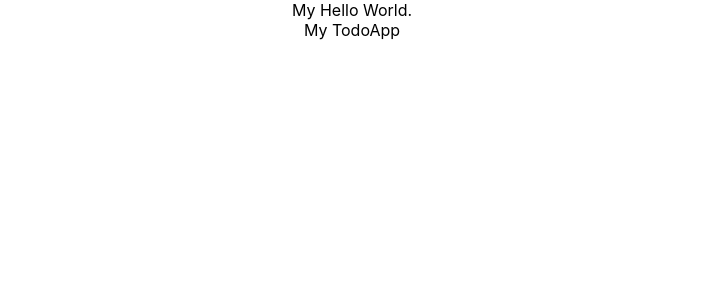
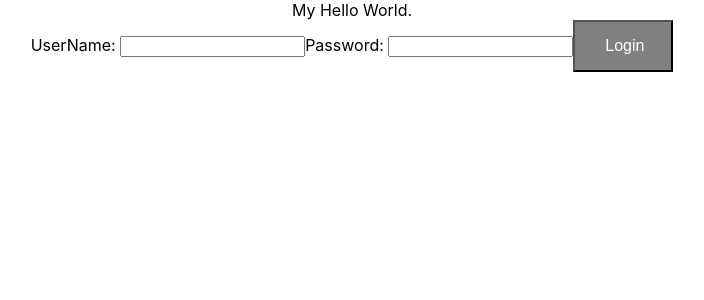
Before and after one commit to Neema93/ReactAndSpringBootApplication, a React (Create React App) app in the folder frontend/todo-app/: page / in a window 1280 px wide. Shown: the top 300 px of the page, without its empty margins (288-992 px from the left). Built offline with nearby package versions, Linux system fonts and the light colour scheme.

Commit message:
create Login page

```diff
--- a/frontend/todo-app/src/components/todo/TodoApp.jsx
+++ b/frontend/todo-app/src/components/todo/TodoApp.jsx
@@ -4,7 +4,19 @@
     render(){
         return(
             <div className='TddoApp'>
-                My TodoApp
+                <LoginComponent/>
+            </div>
+        )
+    }
+}
+
+class LoginComponent extends Component{
+    render(){
+        return (
+            <div className='LoginComponent'>
+                UserName: <input type="text" name="username"/>
+                Password: <input type="password" name="password"/>
+                <button type="submit">Login</button>
             </div>
         )
     }
```
